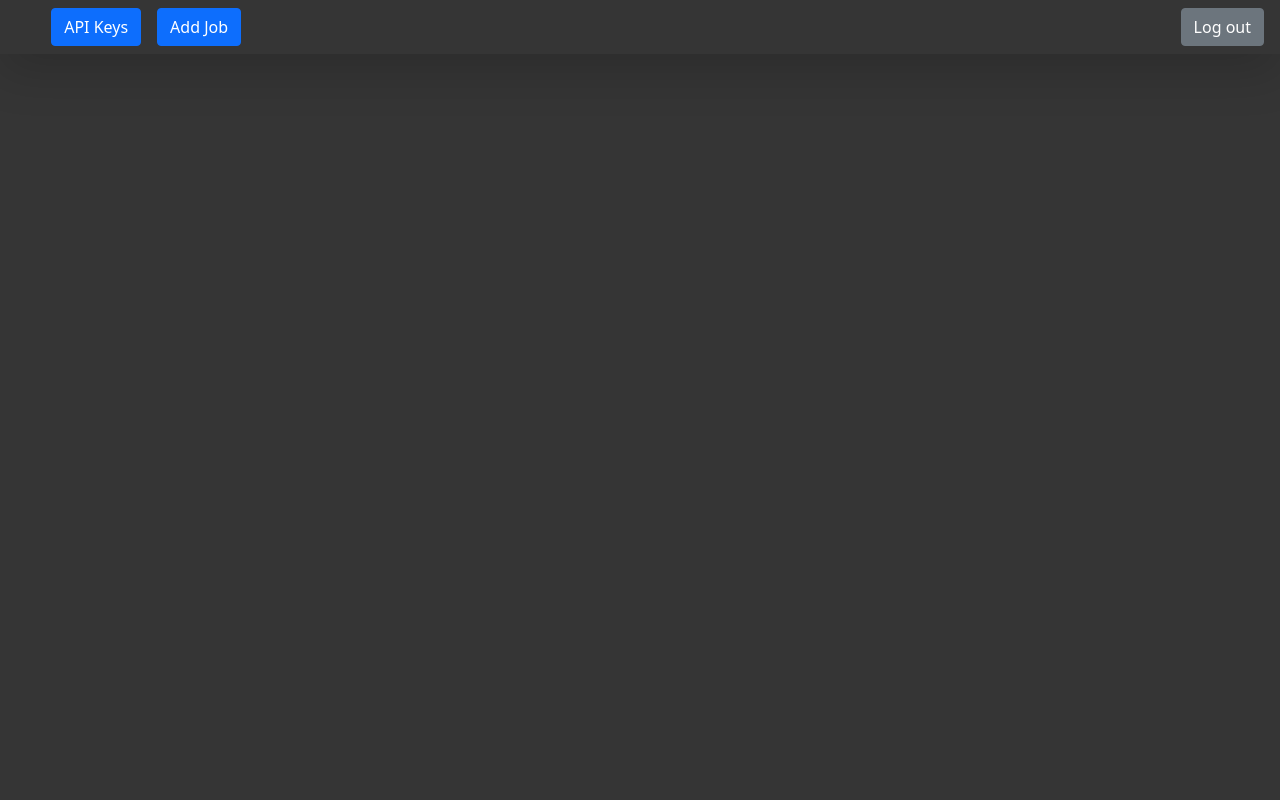
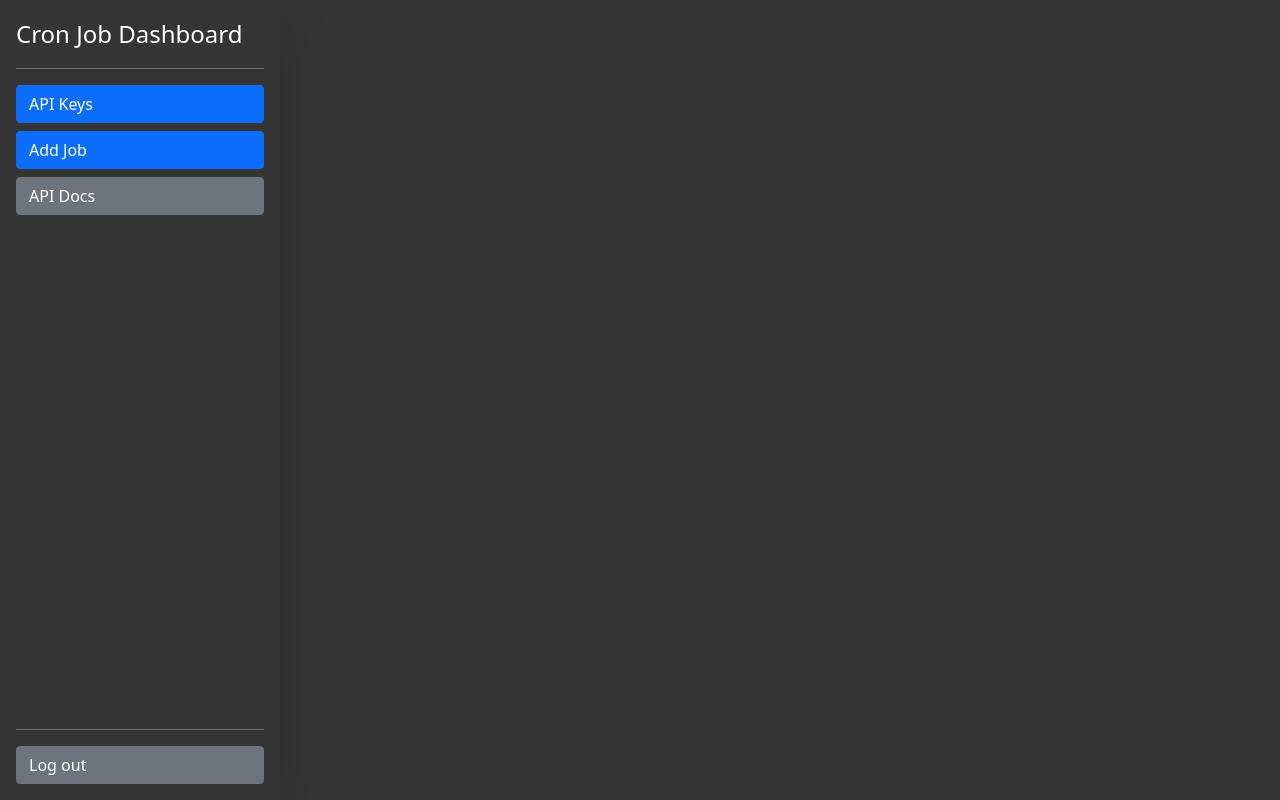
Before and after one commit to Jex-y/cron-job-dashboard, a website: page client/private/app.html in a window 1280 px wide. Drawn offline with nearby package versions, Linux system fonts and the light colour scheme; files that its build step writes are made by us from their sources; files whose address does not match are found by name.

Commit message:
Added sidebar

```diff
--- a/client/private/app.html
+++ b/client/private/app.html
@@ -17,25 +17,38 @@
 </head>
 
 <body>
-  <nav class="navbar sticky-top shadow-lg">
-    <div class="nar navbar-nav" style="margin-left: 4%">
-      <button type="button" class="btn btn-primary" data-bs-toggle="modal" data-bs-target="#api-keys-modal">
+  <div class="wrapper">
+<!-- TODO: Make collapse on mobile -->
+    <div class="d-flex flex-column flex-shrink-0 p-3 text-white sidebar shadow-lg">
+      <a href="/" class="d-flex align-items-center mb-3 mb-md-0 me-md-auto text-white text-decoration-none">
+        <span class="fs-4">Cron Job Dashboard</span>
+      </a>
+      <hr>
+      <ul class="nav navbar-nav flex-column mb-auto">
+        <li class="nav-item mb-2">
+          <button type="button" class="btn btn-primary text-nowrap text-start" data-bs-toggle="modal"
+            data-bs-target="#api-keys-modal">
             API Keys
           </button>
-    </div>
-    <div class="nar navbar-nav mx-3">
-      <button type="button" class="btn btn-primary" data-bs-toggle="modal" data-bs-target="#add-job-modal">
+        </li>
+        <li class="nav-item mb-2">
+          <button type="button" class="btn btn-primary text-nowrap text-start" data-bs-toggle="modal"
+            data-bs-target="#add-job-modal">
             Add Job
           </button>
-    </div>
-    <ul class="nav navbar-nav ms-auto justify-content-end mx-3">
-      <li class="nav-item">
-        <button type="button" class="btn btn-secondary" onclick="logout()">
+        </li>
+        <li class="nav-item mb-2">
+          <a class="btn btn-secondary text-nowrap text-start"
+            href="https://documenter.getpostman.com/view/8229563/UVXnHuZK">
+            API Docs
+          </a>
+        </li>
+      </ul>
+      <hr>
+      <button type="button" class="btn btn-secondary text-nowrap text-start" onclick="logout()">
         Log out
       </button>
-      </li>
-    </ul>
-  </nav>
+    </div>
 
     <!-- Network error notification -->
     <div class="position-relative" aria-live="polite" aria-atomic="true">
@@ -167,7 +180,7 @@
       </div>
     </div>
 
-  <div class="container pt-3" style="position: relative; z-index: 0; min-width: 90%">
+    <div class="container-fluid jobs-container">
       <div class="row row-cols-auto" id="jobs-table"></div>
     </div>
 
@@ -176,7 +189,7 @@
         You have no jobs, add one to see it here!
       </h2>
     </div>
-
+  </div>
   <template id="job-card">
     <div class="col m-3 border rounded job">
       <div class="row title mb-3">
--- a/client/public/stylesheets/app.css
+++ b/client/public/stylesheets/app.css
@@ -5,13 +5,34 @@
     margin: 0 auto;
 }
 
-.navbar {
+
+.wrapper {
+    display: flex;
+    align-items: stretch;
+}
+
+.job .title {
+    border-bottom: solid 1px #535353;
+}
+
+.jobs-container {
+    position: relative;
+    z-index: 0;
+    min-height: calc(100% - 280px);
+}
+
+.sidebar {
+    width: 280px;
+    min-height: 100vh;
     background-color: #353535;
 }
 
+.navbar-nav {
+    margin-left: 0px;
+}
 
-.job .title {
-    border-bottom: solid 1px #535353;
+.nav-item .btn {
+    min-width: 100%;
 }
 
 #history {
```
Also changed, not shown: data/data.json (+1 -1 lines). Lines whose indentation alone changed are shown as unchanged.
